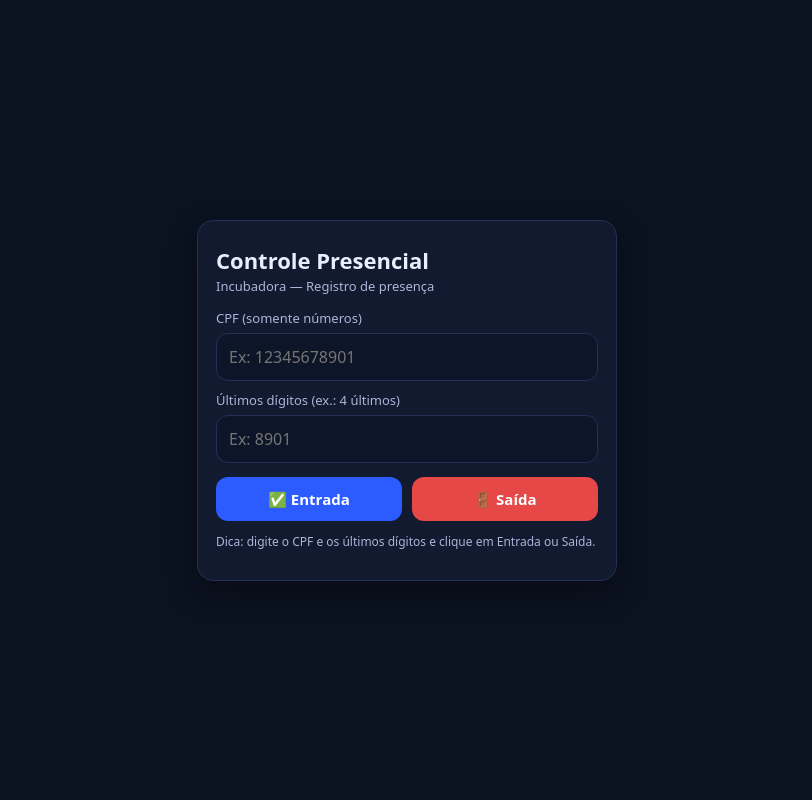
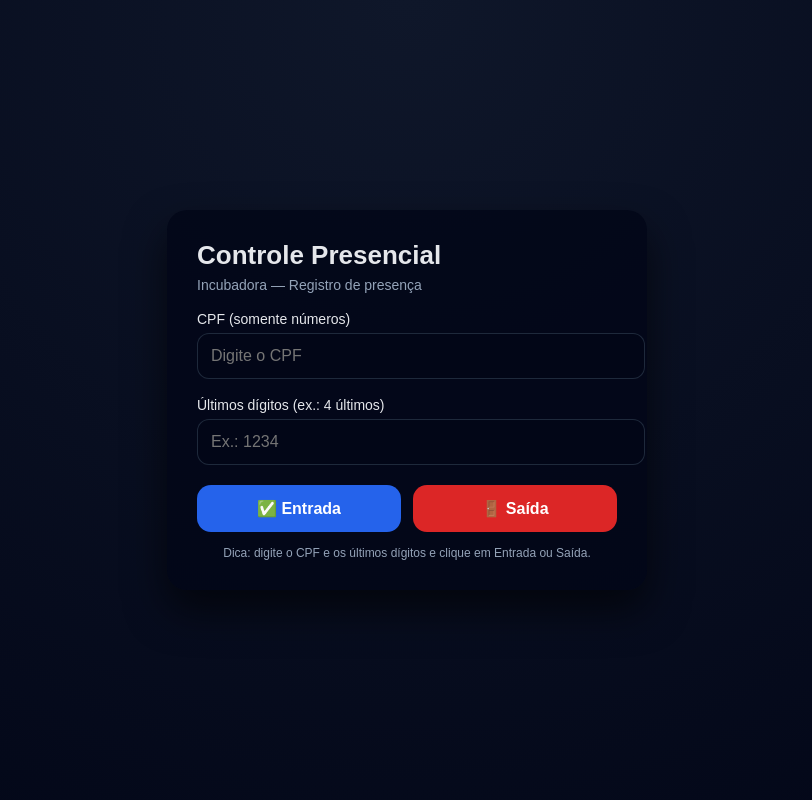
Before and after one commit to Zioto06/teste, a FastAPI app: page / in a window 1280 px wide. Shown: the whole page, without its empty margins (233-1045 px from the left). Run offline with FastAPI, Linux system fonts and the light colour scheme; parts of the project's set-up code (start-up, migrations or seed data) failed here and were passed over.

Commit message:
Update index.html

```diff
--- a/templates/index.html
+++ b/templates/index.html
@@ -1,34 +1,179 @@
-<!doctype html>
-<html lang="pt-br">
+<!DOCTYPE html>
+<html lang="pt-BR">
 <head>
-  <meta charset="utf-8" />
-  <meta name="viewport" content="width=device-width,initial-scale=1" />
+  <meta charset="UTF-8" />
   <title>Controle Presencial - Incubadora</title>
-  <link rel="stylesheet" href="/static/style.css">
+  <meta name="viewport" content="width=device-width, initial-scale=1.0" />
+
+  <style>
+    body {
+      margin: 0;
+      height: 100vh;
+      background: radial-gradient(circle at top, #0f172a, #020617);
+      display: flex;
+      align-items: center;
+      justify-content: center;
+      font-family: Arial, Helvetica, sans-serif;
+      color: #e5e7eb;
+    }
+
+    .card {
+      background: #020617cc;
+      border-radius: 20px;
+      padding: 30px;
+      width: 100%;
+      max-width: 420px;
+      box-shadow: 0 20px 40px rgba(0,0,0,0.6);
+    }
+
+    h1 {
+      margin: 0;
+      font-size: 26px;
+    }
+
+    h2 {
+      margin-top: 6px;
+      font-size: 14px;
+      font-weight: normal;
+      color: #94a3b8;
+    }
+
+    label {
+      display: block;
+      margin-top: 18px;
+      font-size: 14px;
+    }
+
+    input {
+      width: 100%;
+      padding: 14px;
+      margin-top: 6px;
+      border-radius: 12px;
+      border: none;
+      outline: none;
+      font-size: 16px;
+      background: #020617;
+      color: #fff;
+      box-shadow: inset 0 0 0 1px #1e293b;
+    }
+
+    .buttons {
+      display: flex;
+      gap: 12px;
+      margin-top: 20px;
+    }
+
+    button {
+      flex: 1;
+      padding: 14px;
+      font-size: 16px;
+      border-radius: 14px;
+      border: none;
+      cursor: pointer;
+      font-weight: bold;
+      color: white;
+    }
+
+    .entrada {
+      background: #2563eb;
+    }
+
+    .saida {
+      background: #dc2626;
+    }
+
+    .mensagem {
+      margin-top: 18px;
+      padding: 14px;
+      border-radius: 12px;
+      display: none;
+      font-size: 14px;
+    }
+
+    .ok {
+      background: #064e3b;
+      color: #d1fae5;
+    }
+
+    .erro {
+      background: #7f1d1d;
+      color: #fee2e2;
+    }
+
+    .dica {
+      margin-top: 14px;
+      font-size: 12px;
+      color: #94a3b8;
+      text-align: center;
+    }
+  </style>
 </head>
+
 <body>
   <div class="card">
     <h1>Controle Presencial</h1>
-    <p class="sub">Incubadora — Registro de presença</p>
+    <h2>Incubadora — Registro de presença</h2>
 
     <label>CPF (somente números)</label>
-    <input id="cpf" inputmode="numeric" placeholder="Ex: 12345678901" maxlength="11" />
+    <input id="cpf" maxlength="11" placeholder="Digite o CPF" />
 
     <label>Últimos dígitos (ex.: 4 últimos)</label>
-    <input id="ultimos" inputmode="numeric" placeholder="Ex: 8901" maxlength="4" />
+    <input id="digitos" maxlength="4" placeholder="Ex.: 1234" />
 
-    <div class="row">
-      <button id="btnEntrada" class="btn primary">✅ Entrada</button>
-      <button id="btnSaida" class="btn danger">🚪 Saída</button>
+    <div class="buttons">
+      <button class="entrada" onclick="registrar('entrada')">✅ Entrada</button>
+      <button class="saida" onclick="registrar('saida')">🚪 Saída</button>
     </div>
 
-    <div id="msg" class="msg hidden"></div>
+    <div id="mensagem" class="mensagem"></div>
 
-    <p class="hint">
+    <div class="dica">
       Dica: digite o CPF e os últimos dígitos e clique em Entrada ou Saída.
-    </p>
+    </div>
   </div>
 
-  <script src="/static/script.js"></script>
+  <script>
+    async function registrar(tipo) {
+      const cpf = document.getElementById("cpf").value.trim();
+      const digitos = document.getElementById("digitos").value.trim();
+      const msg = document.getElementById("mensagem");
+
+      msg.style.display = "none";
+
+      if (!cpf || !digitos) {
+        msg.className = "mensagem erro";
+        msg.innerText = "Preencha todos os campos.";
+        msg.style.display = "block";
+        return;
+      }
+
+      try {
+        const response = await fetch("/check", {
+          method: "POST",
+          headers: {
+            "Content-Type": "application/json"
+          },
+          body: JSON.stringify({
+            cpf: cpf,
+            digitos: digitos,
+            tipo: tipo
+          })
+        });
+
+        const data = await response.json();
+
+        msg.className = "mensagem ok";
+        msg.innerText = data.mensagem || "Registro realizado com sucesso.";
+        msg.style.display = "block";
+
+        document.getElementById("digitos").value = "";
+
+      } catch (error) {
+        msg.className = "mensagem erro";
+        msg.innerText = "Erro ao comunicar com o servidor.";
+        msg.style.display = "block";
+      }
+    }
+  </script>
 </body>
 </html>
```
